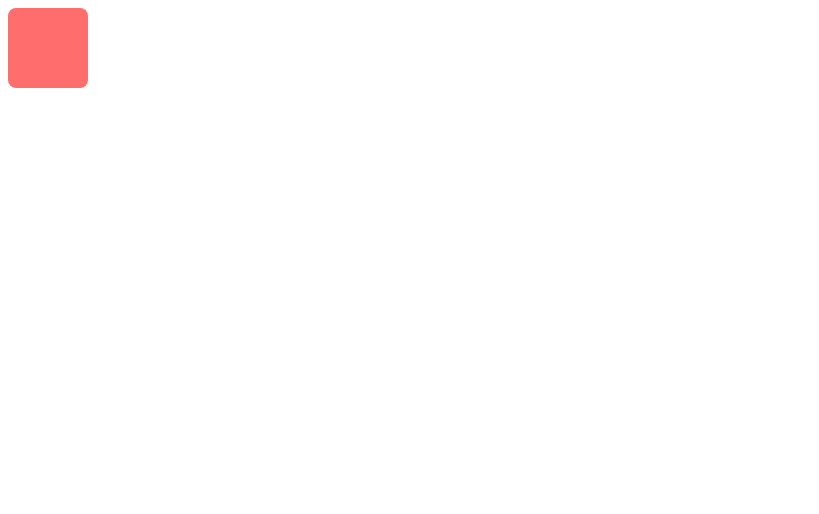
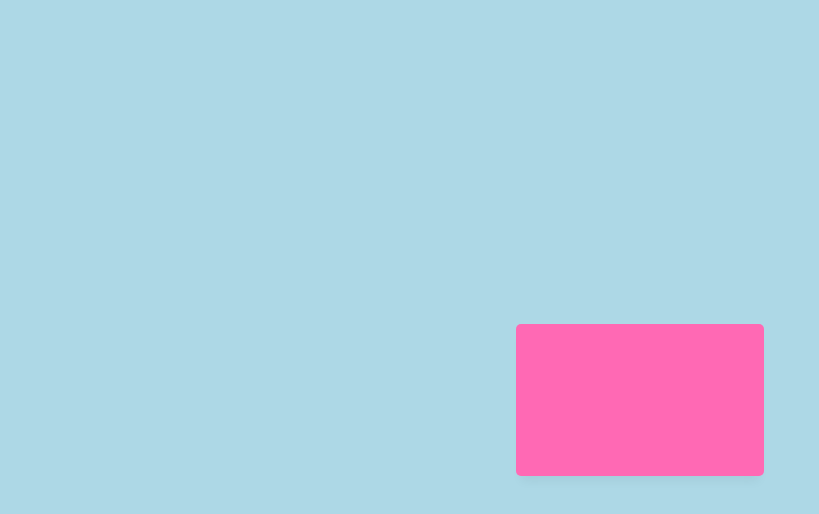
Before and after one commit to oslabs-beta/kubehawk, a React app: page / in a window 1280 px wide. Shown: the top 514 px of the page, without its empty margins (0-819 px from the left). Built offline with nearby package versions, Linux system fonts and the light colour scheme.

Commit message:
Create dashboard ViewSelector component and necessary children. Examples detailed in comments for future implementation

```diff
--- /dev/null
+++ b/src/components/InfoPanel.tsx
@@ -0,0 +1,19 @@
+import React from 'react';
+
+function InfoPanel(props) {
+
+  //array of urls for info we want with prop drilling included
+  // const infoUrls = {
+  //   example: `http://${props.clusterUrl}/d-solo/4XuMd2Iiz22/${props.clusterName}?orgId=1&from=1680552901992&to=1680554701992&panelId=16`
+  // }
+
+  return (
+    <iframe
+      src="http://35.232.26.177/d-solo/efa86fd1d0c121a26444b636a3f509a8/kubernetes-compute-resources-cluster?orgId=1&refresh=10s&from=1680561128280&to=1680564728280&panelId=2"
+      width="450"
+      height="200"
+    />
+  );
+}
+
+export default InfoPanel;
--- /dev/null
+++ b/src/components/Nameplate.tsx
@@ -0,0 +1,9 @@
+import React from 'react'
+
+function Nameplate(props) {
+  return (
+    <h1 className='label'>{props.title}</h1>
+  )
+}
+
+export default Nameplate
--- a/src/components/ViewSelector.tsx
+++ b/src/components/ViewSelector.tsx
@@ -1,34 +1,67 @@
-import React from 'react';
-import { useSpring, animated } from '@react-spring/web';
+import React, { useState } from 'react';
+import {
+    useTransition,
+    useSpring,
+    useChain,
+    config,
+    animated,
+    useSpringRef,
+  } from '@react-spring/web'
+import InfoPanel from './InfoPanel'
+import Nameplate from './Nameplate'
+
 
 export default function ViewSelector() {
+    const [open, set] = useState(false)
+    //will be uncommenting this once the onclick can handle changing nameplate name
+    // const [nameplate, setNameplate] = useState('');
 
-    const [springs, api] = useSpring(() => ({
-        from: { x: 0 },
-    }))
+    let exampleProp = 'CPU Stats';
+    const data = [
+      //can change the title prop to match that of the box clicked. Do this in the onclick function
+        {component: < Nameplate title={exampleProp}/>},
+        //cluster ip, name of cluster, and type of data as props, array or rest of url in component
+        {component: < InfoPanel />}
+      ];
 
-    const handleClick = () => {
-        console.log('the click worked')
-        api.start({
-            from: {
-                x: 0,
-            },
+    const springApi = useSpringRef()
+    const { size, ...rest } = useSpring({
+    ref: springApi,
+    config: config.stiff,
+    from: { size: '20%', background: 'hotpink' },
     to: {
-                x: 100,
+      size: open ? '100%' : '20%',
+      background: open ? 'white' : 'hotpink',
     },
   })
-    }
+
+  const transApi = useSpringRef()
+  const transition = useTransition(open ? data : [], {
+    ref: transApi,
+    trail: 400 / data.length,
+    from: { opacity: 0, scale: 0 },
+    enter: { opacity: 1, scale: 1 },
+    leave: { opacity: 0, scale: 0 },
+  })
+
+  // This will orchestrate the two animations above, comment the last arg and it creates a sequence
+  useChain(open ? [springApi, transApi] : [transApi, springApi], [
+    0,
+    open ? 0.1 : 0.6,
+  ])
 
   return (
+    <div className='wrapper'>
       <animated.div
-          onClick={handleClick}
-          style={{
-            width: 80,
-            height: 80,
-            background: '#ff6d6d',
-            borderRadius: 8,
-            ...springs,
-          }}
-        />
+        style={{ ...rest, width: size, height: size }}
+        className='container'
+        onClick={() => set(open => !open)}>
+        {transition((style, item) => (
+          <animated.div className='item' style={style}>
+            {item.component}
+          </animated.div>
+        ))}
+      </animated.div>
+    </div>
   )
 }
--- a/src/styles/styles.scss
+++ b/src/styles/styles.scss
@@ -1,4 +1,73 @@
-
 .working {
   color: red;
 }
+
+html,
+body,
+#root {
+  height: 100%;
+  width: 100%;
+}
+
+body {
+  font-family: system-ui;
+  margin: 0;
+}
+
+*,
+*:after,
+*:before {
+  box-sizing: border-box;
+}
+
+.flex {
+  display: flex;
+  align-items: center;
+}
+
+.flex.fill {
+  height: 100%;
+}
+
+.flex.center {
+  justify-content: center;
+}
+
+.wrapper {
+  width: 100%;
+  height: 100%;
+  background: lightblue;
+  padding: 20px;
+  display: flex;
+  align-items: center;
+  justify-content: center;
+}
+
+.container {
+  position: relative;
+  display: grid;
+  grid-template-columns: repeat(4, minmax(100px, 1fr));
+  grid-gap: 25px;
+  padding: 25px;
+  background: white;
+  border-radius: 5px;
+  cursor: pointer;
+  box-shadow: 0px 10px 10px -5px rgba(0, 0, 0, 0.05);
+  will-change: width, height;
+}
+
+.item {
+  width: 100%;
+  height: 100%;
+  background: white;
+  border-radius: 5px;
+  will-change: transform, opacity;
+}
+
+.label {
+  display: flex;
+  align-items: center;
+  justify-content: center;
+  font-size: large;
+  margin-top: 25%;
+}
```
Also changed, not shown: 1 other file (tests, documents, lock files or other folders). Lines whose indentation alone changed are shown as unchanged.
